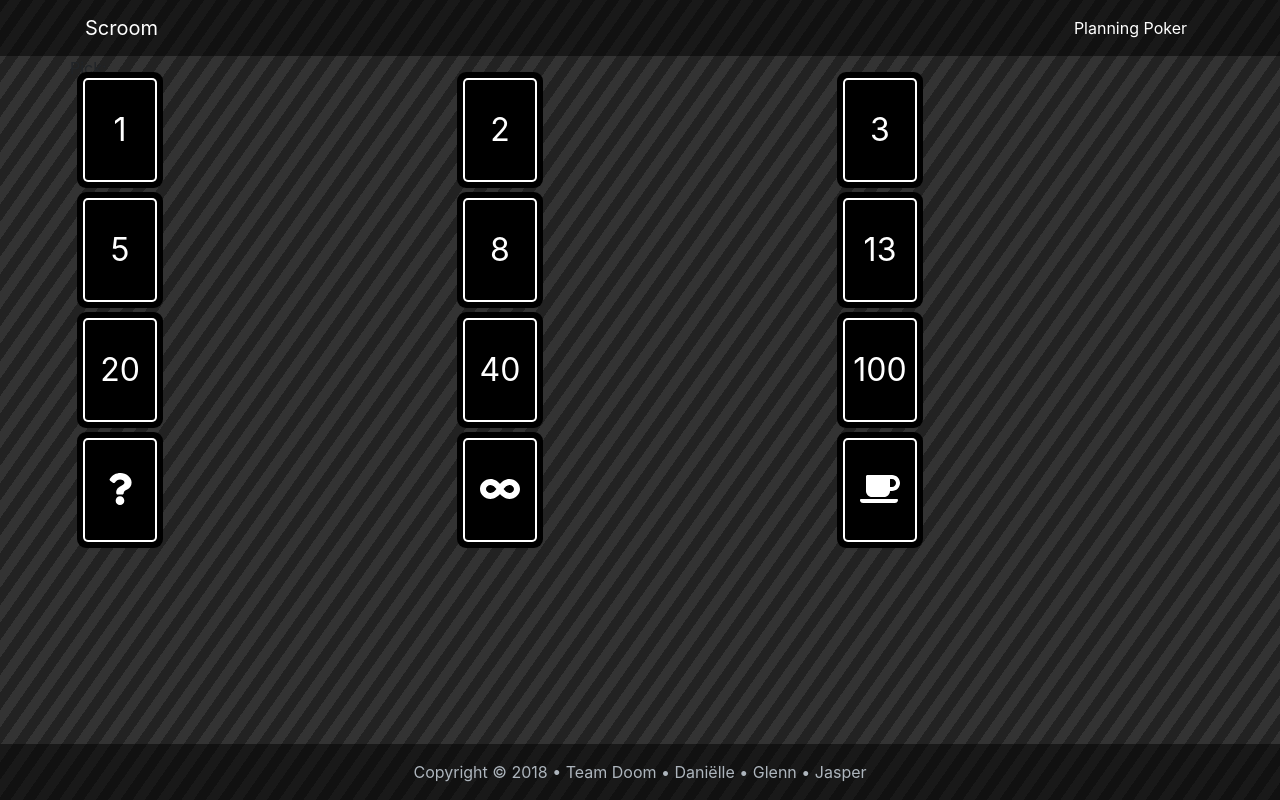
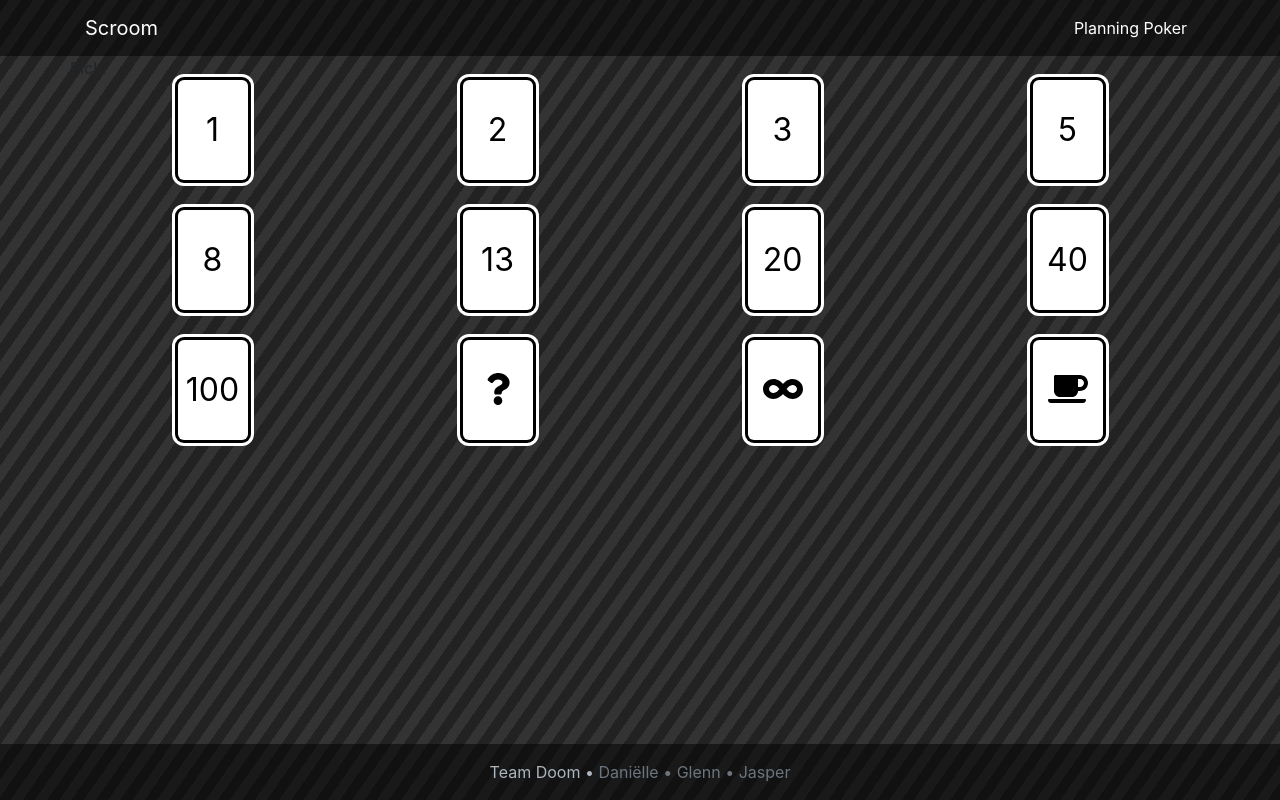
Before and after one commit to WeCamp/team-doom-scroom-frontend, a React app: page /planning-poker in a window 1280 px wide. Built offline with nearby package versions, Linux system fonts and the light colour scheme.

Commit message:
Extract a deck

```diff
--- a/src/App/Footer.js
+++ b/src/App/Footer.js
@@ -1,5 +1,4 @@
 import { Container } from 'reactstrap';
-import Moment from 'react-moment';
 import React from 'react';
 
 import './Footer.scss';
@@ -8,7 +7,7 @@
   return (
     <footer className="scroom-footer">
       <Container>
-        Copyright &copy; <Moment format="YYYY" />{' '} &bull; Team Doom &bull; Daniëlle &bull; Glenn &bull; Jasper
+        Team Doom &bull; <span className="people">Daniëlle &bull; Glenn &bull; Jasper</span>
       </Container>
     </footer>
   );
--- a/src/App/Footer.scss
+++ b/src/App/Footer.scss
@@ -1,6 +1,7 @@
 @import 'src/variables.scss';
 
 $footer-color: $gray-500;
+$footer-people-color: $gray-600;
 $footer-bg: $navbar-footer-bg;
 $footer-height: $nav-link-height + $navbar-padding-y * 2;
 
@@ -22,4 +23,8 @@
   text-align: center;
   color: $footer-color;
   background-color: $footer-bg;
+
+  .people {
+    color: $footer-people-color;
+  }
 }
--- a/src/Scroom/components/Cards/Card.js
+++ b/src/Scroom/components/Cards/Card.js
@@ -9,20 +9,29 @@
 import './Card.scss';
 
 const Card = props => {
+  let selectedClass = '';
+
+  if (props.card.preselected === true) {
+    selectedClass = ' pre-selected';
+  } else if (props.card.preselected === false) {
+    selectedClass = ' not-selected';
+  }
+
   if (props.card.value === '?') {
-    return <UnknownCard card={props.card} onClick={props.onClick} />;
+    return <UnknownCard card={props.card} onClick={props.onClick} selectedClass={selectedClass} />;
   } else if (props.card.value === 'infinity') {
-    return <InfinityCard card={props.card} onClick={props.onClick} />;
+    return <InfinityCard card={props.card} onClick={props.onClick} selectedClass={selectedClass} />;
   } else if (props.card.value === 'coffee') {
-    return <CoffeeCard card={props.card} onClick={props.onClick} />;
+    return <CoffeeCard card={props.card} onClick={props.onClick} selectedClass={selectedClass} />;
   } else {
-    return <NumberCard card={props.card} onClick={props.onClick} />;
+    return <NumberCard card={props.card} onClick={props.onClick} selectedClass={selectedClass} />;
   }
 };
 
 Card.propTypes = {
   card: PropTypes.shape({
-    value: PropTypes.string.isRequired
+    value: PropTypes.string.isRequired,
+    preselected: PropTypes.bool
   }).isRequired,
   onClick: PropTypes.func.isRequired
 };
--- a/src/Scroom/components/Cards/Card.scss
+++ b/src/Scroom/components/Cards/Card.scss
@@ -1,14 +1,19 @@
-.cardpick{
-  height:100px;
-  background-color: black;
-  border-radius: 3px;
-  width:70px;
-  color:white;
-  position:relative;
-  margin-bottom:20px;
+.card-pick {
+  background-color: #fff;
+  border-radius: 6px;
+  box-shadow: 0 0 0 3px #000, 0 0 0 6px #fff;
+  color: #000;
+  cursor: pointer;
+  font-size: 32px;
+  height: 100px;
+  line-height: 100px;
+  margin: 0 auto 30px;
+  position: relative;
   text-align: center;
   vertical-align: center;
-  line-height: 100px;
-  font-size:32px;
-  box-shadow: 0 0 0 2px #fff, 0 0 0 8px #000;
+  width: 70px;
+
+  &.not-selected {
+    opacity: 0.3;
+  }
 }
--- a/src/Scroom/components/Cards/CoffeeCard.js
+++ b/src/Scroom/components/Cards/CoffeeCard.js
@@ -4,14 +4,15 @@
 import { faCoffee } from '@fortawesome/free-solid-svg-icons';
 
 const CoffeeCard = props => (
-  <div className={'cardpick'} onClick={props.onClick}>
+  <div className={'card-pick' + props.selectedClass} onClick={props.onClick}>
     <FontAwesomeIcon icon={faCoffee} />
   </div>
 );
 
 CoffeeCard.propTypes = {
   card: PropTypes.shape({
-    value: PropTypes.string.isRequired
+    value: PropTypes.string.isRequired,
+    preselected: PropTypes.bool
   }).isRequired,
   onClick: PropTypes.func.isRequired
 };
--- a/src/Scroom/components/Cards/InfinityCard.js
+++ b/src/Scroom/components/Cards/InfinityCard.js
@@ -4,14 +4,15 @@
 import { faInfinity } from '@fortawesome/free-solid-svg-icons';
 
 const InfinityCard = props => (
-  <div className={'cardpick'} onClick={props.onClick}>
+  <div className={'card-pick' + props.selectedClass} onClick={props.onClick}>
     <FontAwesomeIcon icon={faInfinity} />
   </div>
 );
 
 InfinityCard.propTypes = {
   card: PropTypes.shape({
-    value: PropTypes.string.isRequired
+    value: PropTypes.string.isRequired,
+    preselected: PropTypes.bool
   }).isRequired,
   onClick: PropTypes.func.isRequired
 };
--- a/src/Scroom/components/Cards/NumberCard.js
+++ b/src/Scroom/components/Cards/NumberCard.js
@@ -2,14 +2,15 @@
 import PropTypes from 'prop-types';
 
 const NumberCard = props => (
-  <div className={'cardpick'} onClick={props.onClick}>
+  <div className={'card-pick' + props.selectedClass} onClick={props.onClick}>
     {props.card.value}
   </div>
 );
 
 NumberCard.propTypes = {
   card: PropTypes.shape({
-    value: PropTypes.string.isRequired
+    value: PropTypes.string.isRequired,
+    preselected: PropTypes.bool
   }).isRequired,
   onClick: PropTypes.func.isRequired
 };
--- a/src/Scroom/components/Cards/UnknownCard.js
+++ b/src/Scroom/components/Cards/UnknownCard.js
@@ -4,14 +4,15 @@
 import { faQuestion } from '@fortawesome/free-solid-svg-icons';
 
 const UnknownCard = props => (
-  <div className={'cardpick'} onClick={props.onClick}>
+  <div className={'card-pick' + props.selectedClass} onClick={props.onClick}>
     <FontAwesomeIcon icon={faQuestion} />
   </div>
 );
 
 UnknownCard.propTypes = {
   card: PropTypes.shape({
-    value: PropTypes.string.isRequired
+    value: PropTypes.string.isRequired,
+    preselected: PropTypes.bool
   }).isRequired,
   onClick: PropTypes.func.isRequired
 };
--- /dev/null
+++ b/src/Scroom/components/Deck.js
@@ -0,0 +1,27 @@
+import React from 'react';
+import PropTypes from 'prop-types';
+import { Row, Col } from 'reactstrap';
+
+import Card from './Cards/Card';
+
+const Deck = props => (
+  <Row>
+    {props.cards.map(card => (
+      <Col xs="4" sm="3" key={card.value}>
+        <Card card={card} onClick={() => props.onCardClick(card.value)} />
+      </Col>
+    ))}
+  </Row>
+);
+
+Deck.propTypes = {
+  cards: PropTypes.arrayOf(
+    PropTypes.shape({
+      value: PropTypes.string.isRequired,
+      preselected: PropTypes.bool
+    })
+  ).isRequired,
+  onCardClick: PropTypes.func.isRequired
+};
+
+export default Deck;
--- a/src/Scroom/index.js
+++ b/src/Scroom/index.js
@@ -1,6 +1,8 @@
 import React from 'react';
-import Card from './components/Cards/Card';
-import { Container, Row, Col } from 'reactstrap';
+import { Container, Row } from 'reactstrap';
+
+import Deck from './components/Deck';
+
 import './index.scss';
 
 class Scroom extends React.Component {
@@ -9,18 +11,18 @@
 
     this.state = {
       cards: [
-        { value: '1', preselected: false },
-        { value: '2', preselected: false },
-        { value: '3', preselected: false },
-        { value: '5', preselected: false },
-        { value: '8', preselected: false },
-        { value: '13', preselected: false },
-        { value: '20', preselected: false },
-        { value: '40', preselected: false },
-        { value: '100', preselected: false },
-        { value: '?', preselected: false },
-        { value: 'infinity', preselected: false },
-        { value: 'coffee', preselected: false }
+        { value: '1', preselected: null },
+        { value: '2', preselected: null },
+        { value: '3', preselected: null },
+        { value: '5', preselected: null },
+        { value: '8', preselected: null },
+        { value: '13', preselected: null },
+        { value: '20', preselected: null },
+        { value: '40', preselected: null },
+        { value: '100', preselected: null },
+        { value: '?', preselected: null },
+        { value: 'infinity', preselected: null },
+        { value: 'coffee', preselected: null }
       ],
       loons: [
         {
@@ -36,7 +38,9 @@
 
   handleCardClick(value) {
     let newState = Object.assign({}, this.state);
+
     newState.loons[0].pick = value;
+
     newState.cards.forEach(function(card) {
       if (card.value === value) {
         card.preselected = true;
@@ -52,13 +56,7 @@
     return (
       <Container>
         <Row>Pick: {this.state.loons[0].pick}</Row>
-        <Row>
-          {this.state.cards.map(card => (
-            <Col xs="6" sm="4" key={card.value}>
-              <Card card={card} onClick={() => this.handleCardClick(card.value)} />
-            </Col>
-          ))}
-        </Row>
+        <Deck cards={this.state.cards} onCardClick={value => this.handleCardClick(value)} />
       </Container>
     );
   }
```
Also changed, not shown: src/Scroom/components/Deck.scss (added).
